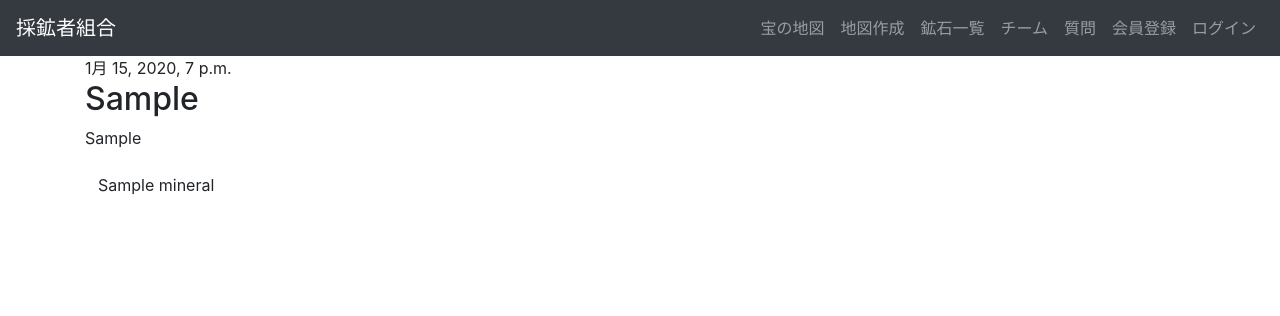
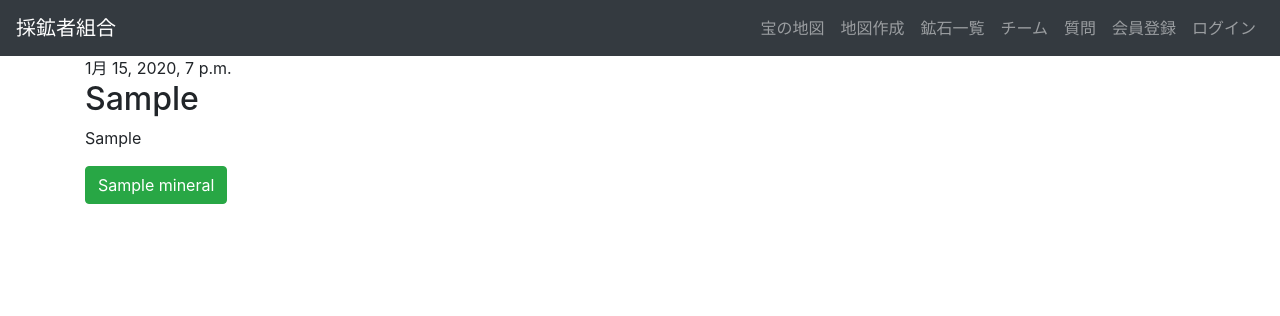
Before and after one commit to Tyarinnko/KudoApp, a Django app: page /map/1/ in a window 1280 px wide. Shown: the top 316 px of the page. Run offline with Django 3.2, Linux system fonts and the light colour scheme; tables that the repository leaves empty hold one stand-in row (values such as "Sample post"); some libraries are stand-ins or nearby versions.

Commit message:
画像追加

```diff
--- a/app/templates/app/map_detail.html
+++ b/app/templates/app/map_detail.html
@@ -8,10 +8,15 @@
         {{ map.published_date }}
 
         <h2>{{ map.place }}</h2>
+
+        {% for image in map.images %}
+        <img src='{{ MEDIA_URL }}{{ map.image }}' style="width=300px;height=auto">
+        {% endfor %}
+
         <p>{{ map.hint|linebreaksbr }}</p>
 
         {% for mineral in map.mineral.all %}
-        <a class="btn btn-secondry" href="{% url 'mineral_detail' pk=mineral.pk %}">{{mineral}}</a>
+        <a class="btn btn-success" href="{% url 'mineral_detail' pk=mineral.pk %}">{{mineral}}</a>
         {% endfor %}
 
         {% if user.is_authenticated %}
--- a/requirements.txt
+++ b/requirements.txt
@@ -1,2 +1,3 @@
 Django~=3.2.6
 argon2-cffi
+pillow~=8.3.1
```
Also changed, not shown: app/migrations/0001_initial.py, app/migrations/0002_auto_20210925_1627.py (deleted), app/migrations/0003_map_mineral.py (deleted), app/migrations/0004_auto_20210928_0119.py (deleted), app/migrations/0005_alter_map_image.py (deleted), app/migrations/0006_alter_map_image.py (deleted), app/migrations/0007_auto_20210928_0136.py (deleted), app/migrations/0008_alter_map_image.py (deleted), app/migrations/0009_image_title.py (deleted), app/migrations/0010_auto_20210928_1150.py (deleted), app/migrations/0011_auto_20210928_1153.py (deleted), mineral/migrations/0001_initial.py, mineral/migrations/0002_remove_mineral_map.py (deleted), 1 other file.
